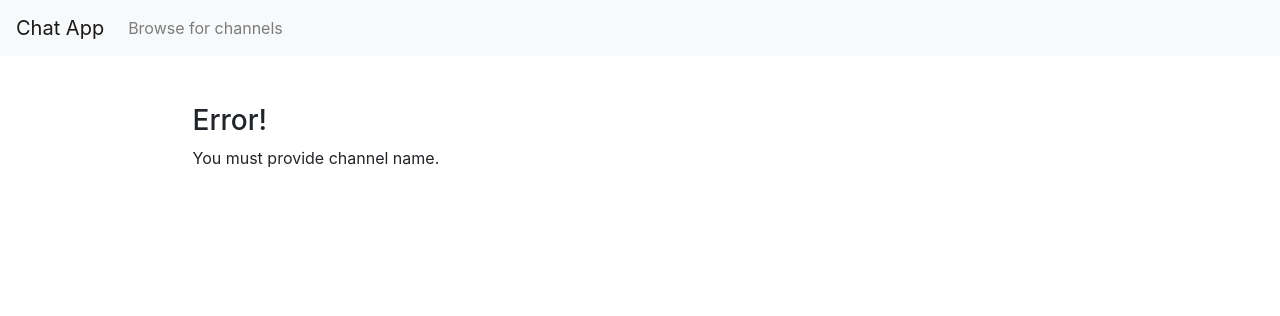
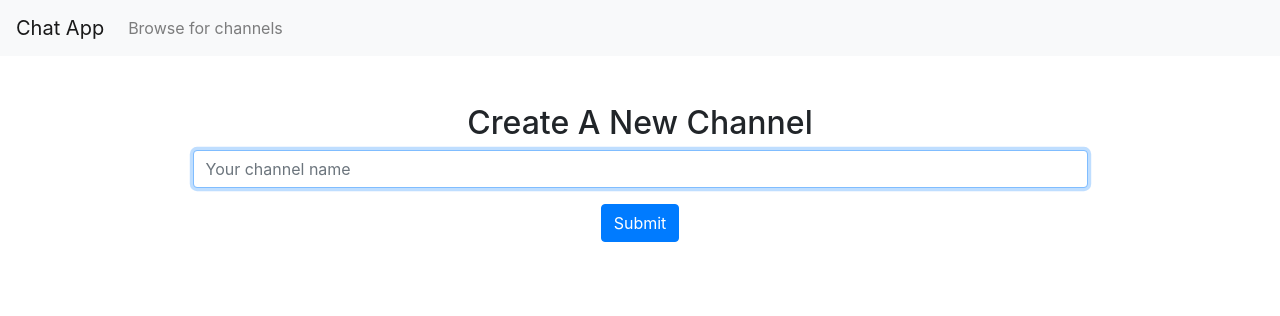
Before and after one commit to meemeee/flack, a Flask app: page /new_channel in a window 1280 px wide. Shown: the top 316 px of the page. Run offline with Flask 2, Linux system fonts and the light colour scheme; some libraries are stand-ins or nearby versions.

Commit message:
websocket now works as expected

```diff
--- a/application.py
+++ b/application.py
@@ -24,28 +24,38 @@ def channels():
 
     return render_template("channels.html", channels=channel_list)
 
-@app.route("/new_channel")
+@app.route("/new_channel", methods=["POST", "GET"])
 def new_channel():
+
+    # User reached via redirect or clicking a link
     """ Create a new channel """
+    if request.method == "GET":
+        return render_template("create.html")
 
-    name = request.form.get("channel_name")
-    if not name:
-        return render_template("error.html", message="You must provide channel name.")
+    # User reached via submitting form
+    else:
+        name = request.form.get("channel_name")
+        if not name:
+            return render_template("error.html", message="You must provide channel name.")
 
-    if len(name) > 25:
-        return render_template("error.html", message="Channel name must not exceed 25 characters.")
+        elif len(name) > 25:
+            return render_template("error.html", message="Channel name must not exceed 25 characters.")
 
-    if name in channel_list:
-        return render_template("error.html", message="Unavailable channel name. Please choose another.")
-    else:
-        channel_list.update({name: None})
+        elif name in channel_list:
+            return render_template("error.html", message="Unavailable channel name. Please choose another.")
+        else:
+            channel_list.update({name: []})
 
-    return redirect("/channels")
+        return redirect("/channels")
 
 @app.route("/channels/<string:channel>")
 def channel(channel):
 
     """ View a single channel """
+    # make sure channel exists
+    if not channel in channel_list:
+        return render_template("error.html", message="No channel with this name.")
+
     messages = channel_list[channel]
 
     return render_template("channel.html", messages=messages, channel=channel)
@@ -55,9 +65,14 @@ def new_mess(data):
     user = data["user"]
     content = data["content"]
     timestamp = data["timestamp"]
+    channel_name = data["channel"]
+
+    # Before add new message, remove 1 last message if len exceeds
+    if len(channel_list[channel_name]) == 100:
+        del channel_list[channel_name][0]
 
     # Add message to global var channel_list
-    channel_list[data["channel"]] = {"user": user, "content": content, "timestamp": timestamp}
+    channel_list[channel_name].append({"user": user, "content": content, "timestamp": timestamp})
 
     # Broadcast new message
     emit('add new message', {"user": user, "content": content, "timestamp": timestamp}, broadcast=True)
--- a/templates/channel.html
+++ b/templates/channel.html
@@ -18,13 +18,13 @@
     </div>
     <hr>
     <div class="form-group">
-        <input autofocus autocomplete="off" class="form-control" name="message" placeholder="Type your message here"
+        <input autofocus autocomplete="off" class="form-control" id="message" name="message" placeholder="Type your message here"
             type="text">
     </div>
-    <button id="send" class="btn btn-primary" type="submit">Send</button>
+    <button id="send" class="btn btn-primary">Send</button>
 
 </div>
 
 <script type="text/javascript" src="//cdnjs.cloudflare.com/ajax/libs/socket.io/1.3.6/socket.io.min.js"></script>
-<script src="url_for('static', filename='channel.js')"></script>
+<script src="{{ url_for('static', filename='channel.js') }}"></script>
 {% endblock %}
--- a/templates/channels.html
+++ b/templates/channels.html
@@ -12,7 +12,7 @@ All Channels
             <li><a href="/channels/{{ channel }}">{{ channel }}</a></li>
         {% endfor %}
     </ul>
-    <p href="{{ url_for('new_channel') }}">Create a new channel</p>
+    <a href="{{ url_for('new_channel') }}">Create a new channel</a>
 </div>
 
 {% endblock %}
```
Also changed, not shown: static/channel.js (+10 -4 lines), templates/login.html (+6 -2 lines), 1 other file.
